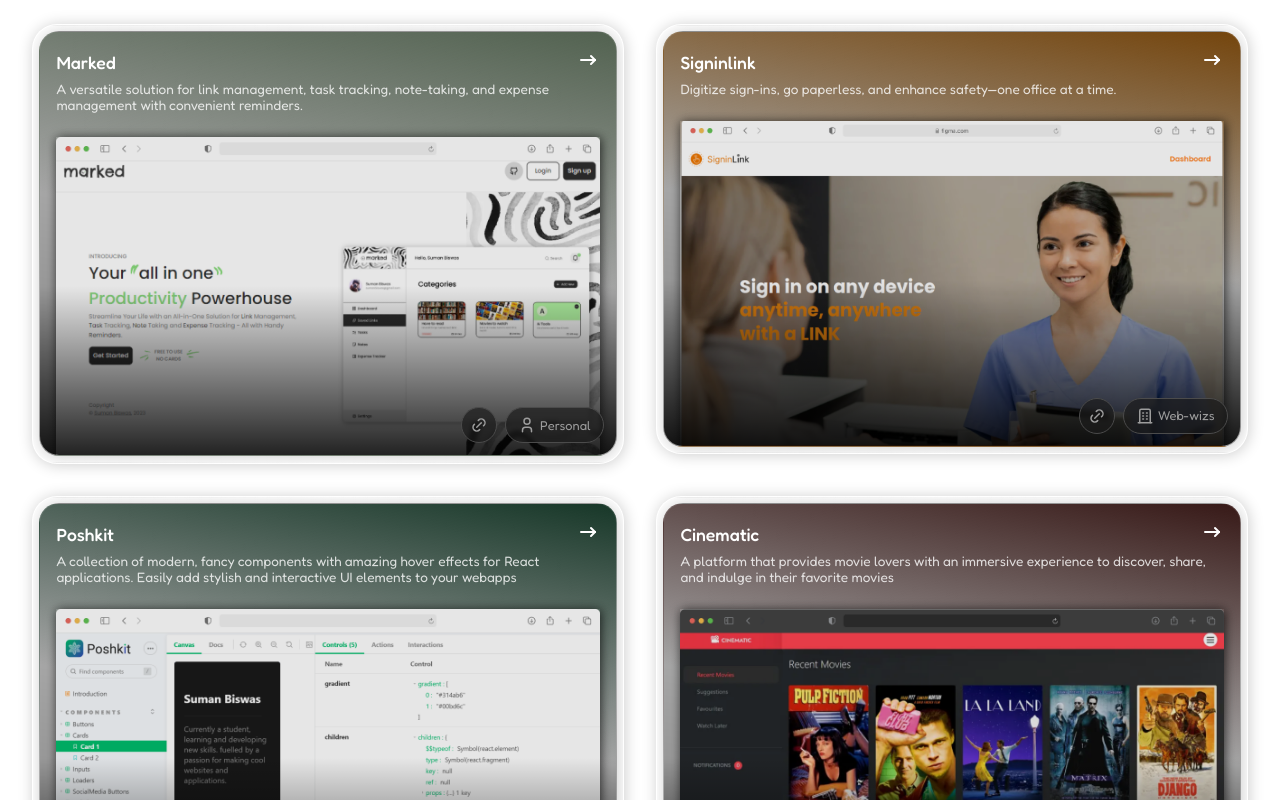
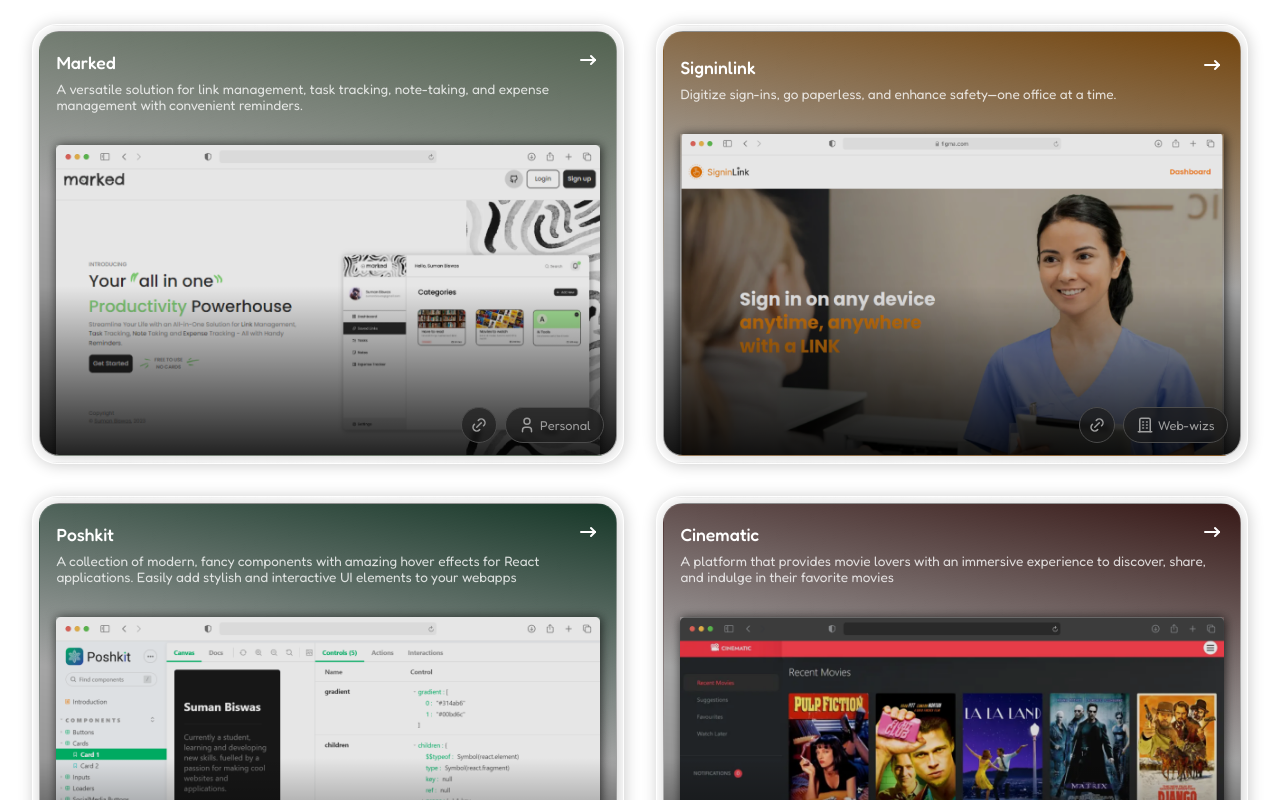
Before and after one commit to sumanbiswas7/portfolio-new, a Next.js app: page / in a window 1280 px wide. Shown: the part 1640-2440 px from the top of the page. Built offline with nearby package versions, Linux system fonts and the light colour scheme; no server answers.

Commit message:
update: fix card size

```diff
--- a/components/card/project-card.module.scss
+++ b/components/card/project-card.module.scss
@@ -7,6 +7,7 @@
 
 .border_container {
    @include flex-center;
+   height: 100%;
    border-radius: 25px;
    background: linear-gradient(
       90deg,
@@ -60,6 +61,7 @@
    @include flex-center;
    flex-direction: column;
    width: 100%;
+   height: 100%;
    border-radius: 20px;
    border: 1px solid rgba(255, 255, 255, 0.1);
    box-shadow: 1px 1px 15px rgba(0, 0, 0, 0.2);
@@ -75,7 +77,7 @@
       box-shadow: 1px 1px 10px rgba(0, 0, 0, 0.75);
       filter: brightness(90%);
       transition: all 0.3s ease;
-      transform: translateY(0.5rem);
+      transform: translateY(1rem);
 
       @media only screen and (max-width: $bp-mid) {
          margin-top: 0.5rem;
@@ -140,7 +142,7 @@
 
    &:hover .cover_img {
       filter: brightness(100%);
-      transform: translateY(0);
+      transform: translateY(0.5rem);
    }
 
    &:hover #right_arrow {
```
Also changed, not shown: public/work/cinematic-cover.png (deleted), public/work/cover-marked-2.png (deleted).
